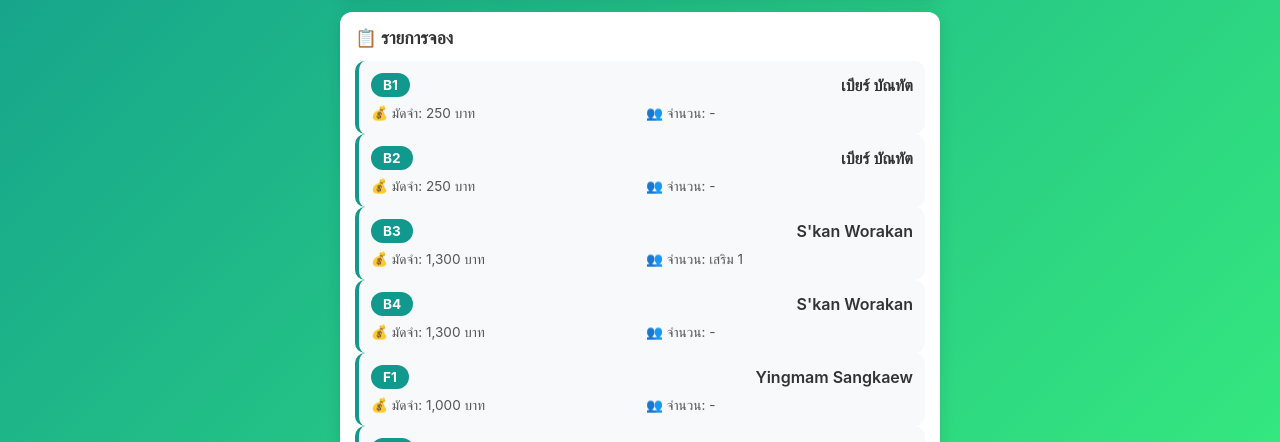
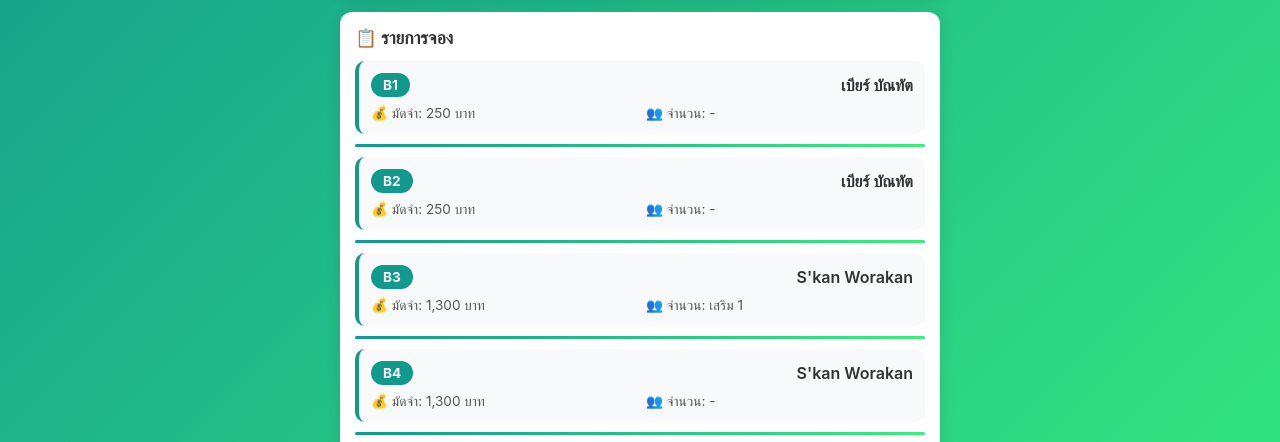
Before and after one commit to MildNattakorn/wangpring-booking, a plain HTML site: page index.html in a window 1280 px wide. Shown: the part 325-767 px from the top of the page. Drawn offline with Linux system fonts and the light colour scheme; no server answers.

Commit message:
Fix: show all rooms with separator

```diff
--- a/app.js
+++ b/app.js
@@ -1,20 +1,16 @@
-// Booking Dashboard - Real-time
+// Booking Dashboard - Real-time with Notes
 let allBookings = [];
 
-// Initialize
 document.addEventListener('DOMContentLoaded', async () => {
     await loadData();
     await loadWeather();
 
-    // Set today's date
     const today = new Date();
     const formattedDate = formatDateForInput(today);
     document.getElementById('datePicker').value = formattedDate;
 
-    // Show today's bookings
     renderBookings(formattedDate);
 
-    // Add event listener
     document.getElementById('datePicker').addEventListener('change', (e) => {
         renderBookings(e.target.value);
     });
@@ -22,8 +18,6 @@ document.addEventListener('DOMContentLoaded', async () => {
 
 async function loadWeather() {
     try {
-        // Using wttr.in - free weather API (no key required)
-// Thung Song district, Nakhon Si Thammarat province
         const response = await fetch('https://wttr.in/Thung+Song,Nakhon+Si+Thammarat?format=j1');
         const data = await response.json();
 
@@ -32,11 +26,9 @@ async function loadWeather() {
             const temp = current.temp_C;
             const condition = current.weatherDesc[0].value;
 
-            // Update UI
             document.getElementById('temp').textContent = temp + '°C';
             document.getElementById('condition').textContent = condition;
 
-            // Set icon based on condition
             const icon = document.getElementById('weatherIcon');
             const lowerCond = condition.toLowerCase();
             if (lowerCond.includes('sun') || lowerCond.includes('clear')) {
@@ -52,7 +44,6 @@ async function loadWeather() {
             }
         }
     } catch (error) {
-        console.error('Weather error:', error);
         document.getElementById('condition').textContent = 'ไม่ทราบ';
     }
 }
@@ -61,11 +52,8 @@ async function loadData() {
     try {
         const response = await fetch('./data.json');
         allBookings = await response.json();
-        console.log('Loaded:', allBookings.length, 'bookings');
     } catch (error) {
-        console.error('Error loading data:', error);
-        document.getElementById('bookingsList').innerHTML =
-            '<p class="no-data">ไม่สามารถโหลดข้อมูลได้</p>';
+        document.getElementById('bookingsList').innerHTML = '<p class="no-data">ไม่สามารถโหลดข้อมูลได้</p>';
     }
 }
 
@@ -78,8 +66,6 @@ function formatDateForInput(date) {
 
 function convertToStandardDate(dateStr) {
     if (!dateStr) return '';
-
-    // Input: DD/MM/YYYY
     const parts = dateStr.split('/');
     if (parts.length === 3) {
         const day = parts[0].padStart(2, '0');
@@ -94,9 +80,7 @@ function formatDisplayDate(dateStr) {
     if (!dateStr) return '-';
     const parts = dateStr.split('/');
     if (parts.length !== 3) return dateStr;
-
-    const months = ['มกราคม', 'กุมภาพันธ์', 'มีนาคม', 'เมษายน', 'พฤษภาคม', 'มิถุนายน',
-                   'กรกฎาคม', 'สิงหาคม', 'กันยายน', 'ตุลาคม', 'พฤศจิกายน', 'ธันวาคม'];
+    const months = ['มกราคม', 'กุมภาพันธ์', 'มีนาคม', 'เมษายน', 'พฤษภาคม', 'มิถุนายน', 'กรกฎาคม', 'สิงหาคม', 'กันยายน', 'ตุลาคม', 'พฤศจิกายน', 'ธันวาคม'];
     return `${parseInt(parts[0])} ${months[parseInt(parts[1]) - 1]} ${parseInt(parts[2])}`;
 }
 
@@ -108,37 +92,36 @@ function renderBookings(selectedDate) {
         return;
     }
 
-    // Filter by date
+    // Show ALL rooms with bookings (even without guest name)
     const filtered = allBookings.filter(booking => {
         const bookingDate = convertToStandardDate(booking.date);
-        return bookingDate === selectedDate;
+        return bookingDate === selectedDate && booking.room && booking.room.trim() !== '';
     });
 
-    // Filter - must have room
-    const validBookings = filtered.filter(b => b.room && b.room.trim() !== '');
-
-    if (validBookings.length === 0) {
+    if (filtered.length === 0) {
         container.innerHTML = `<p class="no-data">ไม่มีรายการจองในวันที่ ${formatDisplayDate(selectedDate.replace(/-/g, '/'))}</p>`;
         document.getElementById('totalRooms').textContent = '0';
         return;
     }
 
-    // Show total rooms
-    document.getElementById('totalRooms').textContent = validBookings.length;
+    document.getElementById('totalRooms').textContent = filtered.length;
 
-    // Generate HTML - with remark
     let html = '';
 
-    validBookings.forEach(booking => {
+    filtered.forEach((booking, index) => {
         const remarkHtml = booking.remark ?
             `<div class="detail-item remark">📝 ${booking.remark}</div>` : '';
 
+        // Show "ไม่ได้ใส่ชื่อผู้จอง" if no guest name
         const nameDisplay = booking.name && booking.name.trim() ? booking.name : 'ไม่ได้ใส่ชื่อผู้จอง';
 
-        html += `
+        // Add separator line between rooms
+        const separator = index > 0 ? '<div class="room-separator"></div>' : '';
+
+        html += separator + `
             <div class="booking-card">
                 <div class="booking-header">
-                    <span class="room-badge">${booking.room || '-'}</span>
+                    <span class="room-badge">${booking.room}</span>
                     <span class="booking-name">${nameDisplay}</span>
                 </div>
                 <div class="booking-details">
--- a/styles.css
+++ b/styles.css
@@ -253,3 +253,11 @@ footer {
         grid-template-columns: 1fr;
     }
 }
+
+/* Room Separator */
+.room-separator {
+    height: 3px;
+    background: linear-gradient(to right, #11998e, #38ef7d);
+    margin: 10px 0;
+    border-radius: 2px;
+}
```
Also changed, not shown: 1 other file.
